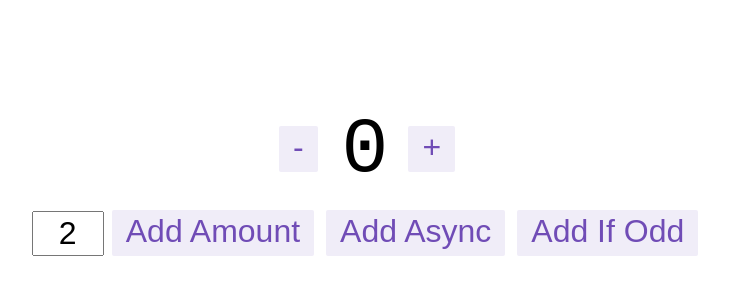
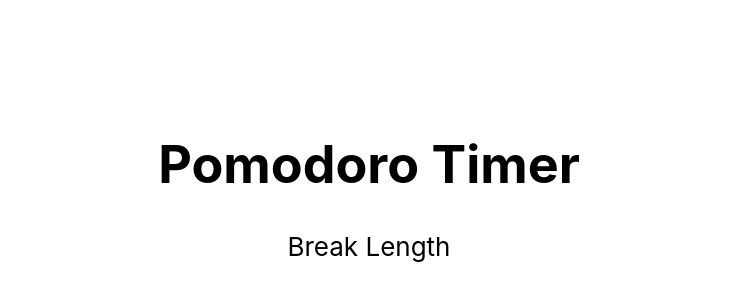
Before and after one commit to xeffrei/fcc-25-5-clock, a React (Create React App) app: page / in a window 1280 px wide. Shown: the part 220-520 px from the top of the page, without its empty margins (271-1000 px from the left). Built offline with nearby package versions, Linux system fonts and the light colour scheme.

Commit message:
Add break-label element resolves #1
- Test the same
- Add PomodoroTimer feature (parent of break-label)
- Enable fcc test-harness
  - [x] Tests 1 and 2 pass
- resolves #1

```diff
--- a/public/index.html
+++ b/public/index.html
@@ -39,7 +39,7 @@
       To create a production bundle, use `npm run build` or `yarn build`.
     -->
   <!-- FCC TESTS -->
-  <!-- <script src="https://cdn.freecodecamp.org/testable-projects-fcc/v1/bundle.js"></script> -->
+  <script src="https://cdn.freecodecamp.org/testable-projects-fcc/v1/bundle.js"></script>
 </body>
 
 </html>
--- a/src/App.js
+++ b/src/App.js
@@ -1,12 +1,12 @@
 import React from 'react'
-import Counter from './features/counter/Counter'
 import './App.css'
+import { PomodoroTimer } from './features/PomodoroTimer/PomodoroTimer'
 
 function App() {
   return (
     <div className='App'>
       <header className='App-header'>
-        <Counter />
+        <PomodoroTimer />
       </header>
     </div>
   )
--- /dev/null
+++ b/src/features/PomodoroTimer/PomodoroTimer.jsx
@@ -0,0 +1,13 @@
+export const PomodoroTimer = () => {
+  return (
+    <div data-testid='pomodoro-timer'>
+      <h1>Pomodoro Timer</h1>
+      <div
+        data-testid='break-label'
+        id='break-label'
+      >
+        Break Length
+      </div>
+    </div>
+  )
+}
```
Also changed, not shown: 2 other files (tests, documents, lock files or other folders).
